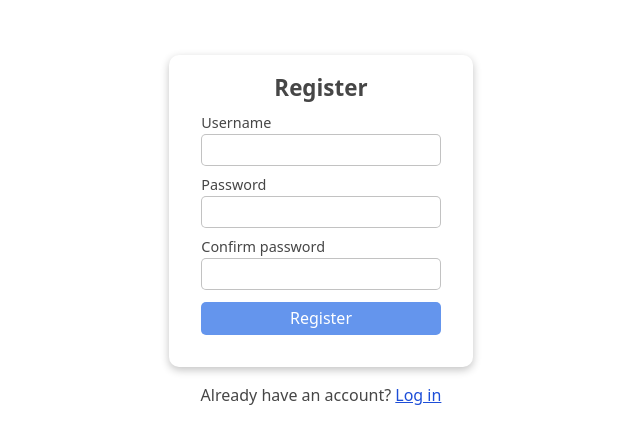
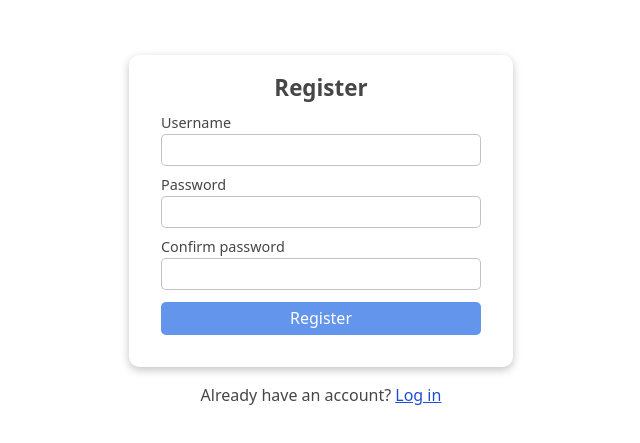
Before and after one commit to christocarr/firebase-next-auth, a Next.js app: page / in a window 1280 px wide. Shown: the part 169-612 px from the top of the page, without its empty margins (319-959 px from the left). Built offline with nearby package versions, Linux system fonts and the light colour scheme.

Commit message:
Style: form container width

```diff
--- a/pages/index.js
+++ b/pages/index.js
@@ -22,7 +22,7 @@ export default function Home() {
       </Head>
 
       <main className="w-screen h-screen flex flex-col justify-center items-center">
-        <div className="flex flex-col justify-center items-center max-w-md md:max-w-xl">
+        <div className="flex flex-col justify-center items-center w-5/6 max-w-sm">
           {!isRegistered ? (
             <Register handleIsRegistered={handleIsRegistered} />
           ) : (
```
